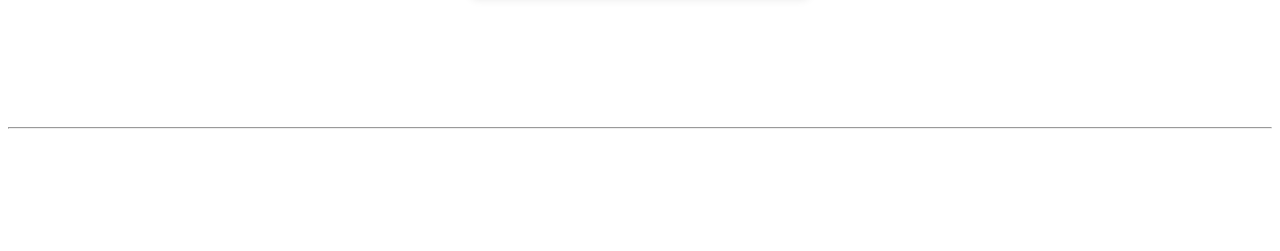
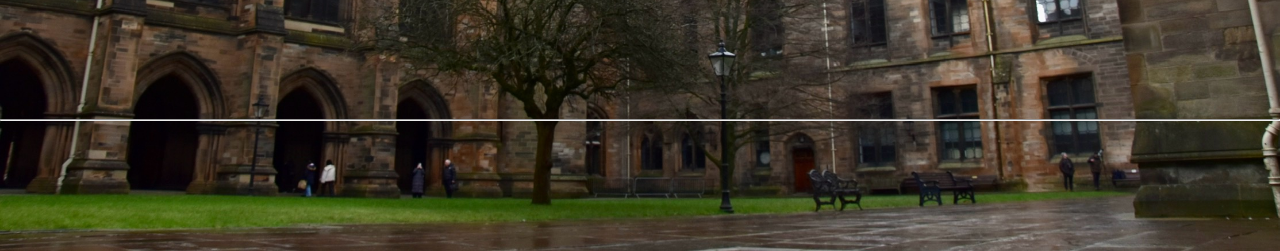
Before and after one commit to Guitarosaurus/LegendaryScottishInternships, a Django app: page /legendary/change-checklist/ in a window 1280 px wide. Shown: the part 549-800 px from the top of the page. Run offline with Django 3.2, Linux system fonts and the light colour scheme; the visitor is signed in with stand-in values (Sample User, id 1).

Commit message:
update css of updateChecklist page

```diff
--- a/templates/legendary/update-checklist.html
+++ b/templates/legendary/update-checklist.html
@@ -30,7 +30,6 @@
         text-align: center;
         margin: auto;
         transform: translate(0px, 15vh);
-        background-image: url('updateChecklist.jpg');
     }
 
     #ChangeChecklistForm input[type="text"],
@@ -60,5 +59,16 @@
     #spacer {
         height: 30vh;
     }
+
+    body{
+        margin: 0;
+        padding: 0;
+        min-height: 100vh;
+        background-image:url("{% static 'images/updateChecklist.jpg' %}");
+        background-repeat: no-repeat;
+        background-size: 100% 100%;
+        background-position: center;
+        background-attachment: fixed;
+    }
 </style>
 {% endblock %}
```
